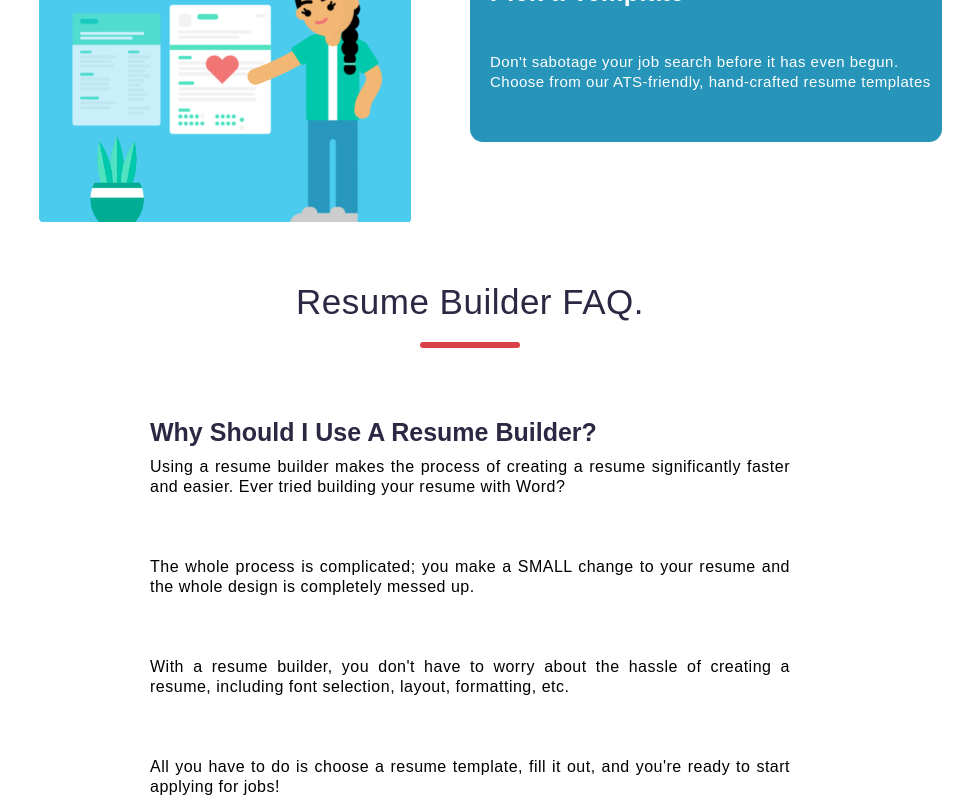
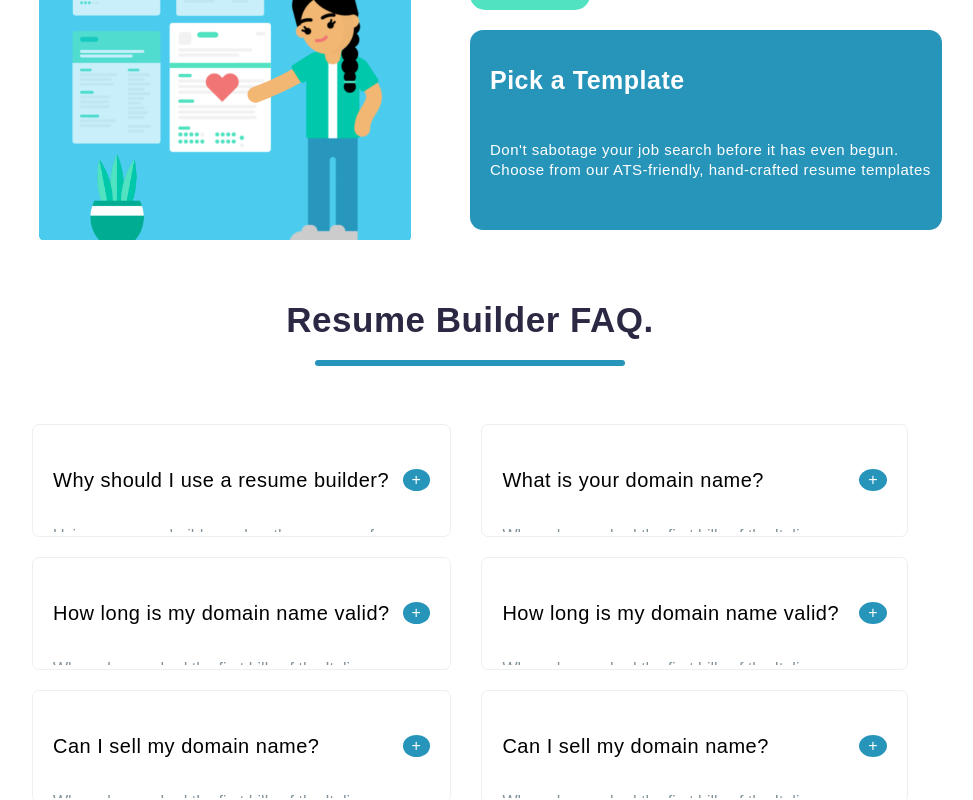
Before and after one commit to jkalavadiya/Resume-builder, a React (Create React App) app: page / in a window 1280 px wide. Shown: the part 2000-2800 px from the top of the page, without its empty margins (170-1143 px from the left). Built offline with nearby package versions, Linux system fonts and the light colour scheme.

Commit message:
UI changes: Navbar section, first section, remove element, second section, added faq section, footer section

```diff
--- a/public/index.html
+++ b/public/index.html
@@ -15,6 +15,7 @@
       user's mobile device or desktop. See https://developers.google.com/web/fundamentals/web-app-manifest/
     -->
     <link rel="manifest" href="%PUBLIC_URL%/manifest.json" />
+    <link rel="stylesheet" href="https://cdnjs.cloudflare.com/ajax/libs/font-awesome/4.7.0/css/font-awesome.min.css" />
     <!--
       Notice the use of %PUBLIC_URL% in the tags above.
       It will be replaced with the URL of the `public` folder during the build.
--- a/src/Login/login.css
+++ b/src/Login/login.css
@@ -20,7 +20,7 @@ h1 {
 }
 
 h2 {
-	text-align: center;
+	/* text-align: center; */
 }
 
 p {
--- a/src/features/home/home.js
+++ b/src/features/home/home.js
@@ -45,11 +45,11 @@ const Home = () => {
 
       {/* save resume section */}
 
-      <div className="saveresume-container">
+      {/* <div className="saveresume-container">
         <div className="saveresume-wrapper">
           <div>Save time with resume examples </div>
         </div>
-      </div>
+      </div> */}
       {/* <div className='career-path-conatiner'>
                     <div className='career-path'>
                         <h2>Resume Templates for Every Career Path.</h2>
@@ -185,7 +185,7 @@ const Home = () => {
           <p className="faq-p">Resume Builder FAQ.</p>
           <div className="underline "></div>
 
-          <div className="first-faq-content">
+          {/* <div className="first-faq-content">
             <h2 className="faq-p fsize">Why should I use a resume builder?</h2>
             <p className="f-25size mt-10">
               Using a resume builder makes the process of creating a resume
@@ -278,7 +278,57 @@ const Home = () => {
                 An extract with your professional profile or job objective
               </li>
             </ul>
-          </div>
+          </div> */}
+          <div className="faq-section">
+        <div className="faq-wraper">
+            <div className="faq-box">
+                   <button className="accordion"> <p>Why should I use a resume builder?</p></button>
+                   <div className="panel">
+                   Using a resume builder makes the process of creating a resume significantly faster and easier. Ever tried building your resume with Word? <br/>
+                   The whole process is complicated; you make a SMALL change to your resume and the whole design is completely messed up.<br/>
+                   With a resume builder, you don't have to worry about the hassle of  creating a resume, including font selection, layout, formatting, etc. <br/>
+                   All you have to do is choose a resume template, fill it out, and you're ready to start applying for jobs!
+                   </div>
+            </div>
+
+            <div className="faq-box">
+                <button className="accordion"><p>How long is my domain name valid? </p></button>
+                <div className="panel">
+                    When she reached the first hills of the Italic Mountains, she had a last view back on the skyline of her hometown Bookmarksgrove, the headline of Alphabet Village and the subline of her own road, the Line Lane. Pityful a rethoric question ran over her cheek, then she continued her way.
+                   </div>
+            </div>
+
+            <div className="faq-box">
+                <button className="accordion"><p>Can I sell my domain name?</p></button>
+                <div className="panel">
+                    When she reached the first hills of the Italic Mountains, she had a last view back on the skyline of her hometown Bookmarksgrove, the headline of Alphabet Village and the subline of her own road, the Line Lane. Pityful a rethoric question ran over her cheek, then she continued her way.
+                   </div>
+            </div>
+        </div>
+
+        <div className="faq-wraper-two">
+             <div className="faq-box">
+                    <button className="accordion"><p>What is your domain name?</p></button>
+                    <div className="panel">
+                        When she reached the first hills of the Italic Mountains, she had a last view back on the skyline of her hometown Bookmarksgrove, the headline of Alphabet Village and the subline of her own road, the Line Lane. Pityful a rethoric question ran over her cheek, then she continued her way.
+                       </div>
+            </div>
+
+            <div className="faq-box">
+               <button className="accordion"> <p>How long is my domain name valid? </p></button>
+               <div className="panel">
+                When she reached the first hills of the Italic Mountains, she had a last view back on the skyline of her hometown Bookmarksgrove, the headline of Alphabet Village and the subline of her own road, the Line Lane. Pityful a rethoric question ran over her cheek, then she continued her way.
+               </div>
+            </div>
+
+            <div className="faq-box">
+                <button className="accordion "><p>Can I sell my domain name?</p></button>
+                <div className="panel">
+                    When she reached the first hills of the Italic Mountains, she had a last view back on the skyline of her hometown Bookmarksgrove, the headline of Alphabet Village and the subline of her own road, the Line Lane. Pityful a rethoric question ran over her cheek, then she continued her way.
+                   </div>
+            </div>
+        </div>
+        </div>
         </div>
       </div>
     </>
--- a/src/hoc/layout/layout.css
+++ b/src/hoc/layout/layout.css
@@ -13,8 +13,9 @@ body{
     width: 100%;
     display: flex;
     justify-content: space-between;
-    border-bottom: 2px solid rgb(212, 209, 209);
+    /* border-bottom: 2px solid rgb(212, 209, 209); */
     /* box-shadow: 2px 2px 15px #e9e5e5; */
+    box-shadow: rgb(0 0 0 / 15%) 0px 3px 3px 0px;
 }
 
 .logo {
@@ -63,7 +64,7 @@ a:hover {
 
 .btn {
     display: inline-block;
-    margin: 25px;
+    margin: 20px 16px;
     border: none;
     background-color: white;
     text-align: center;
@@ -73,10 +74,12 @@ a:hover {
 }
 
 .button1 {
-    background-color:rgb(43 ,40, 67);
+    background-color: rgb(43 ,40, 67);
     border: 2px solid rgb(43 ,40, 67);
-    border-radius: 6px;
-    padding: 5px;
+    border-radius: 25px;
+    padding: 7px 9px;
+    font-size: 12px;
+    letter-spacing: 1.0px;
     color: white;
     font-weight: 600;
 }
@@ -87,9 +90,12 @@ a:hover {
 }
 
 .btn-sign {
-    border-radius: 4px;
+    border-radius: 25px;
+    font-size: 12px;
     background-color: white;
     color: black;
+    font-weight: 600;
+    letter-spacing: 1.0px;
 }
 
 .btn-sign:hover {
@@ -99,19 +105,23 @@ a:hover {
 
 
 .btn-get {
-    margin-top: 5px;
-    padding: 15px;
-    color: white;
-    background-color: rgb(43 ,40, 67);
-    border: none;
-    border-radius: 6px;
-    cursor: pointer;
+        margin-top: 5px;
+        padding: 15px;
+        color: white;
+        background-color: rgb(43 ,40, 67);
+        border: 4px solid transparent;
+        border-radius: 15px;
+        cursor: pointer;
+        font-size: 14px;
+        font-weight: 600;
+        letter-spacing: 1.0px;
 }
 
 .btn-get:hover {
     background-color: white;
     color: black;
-    border: 2px solid rgb(43 ,40, 67);
+    border: 4px solid rgb(43 ,40, 67);
+    border-radius: 15px;
 }
 
 .conatiner-wrapper{
@@ -125,10 +135,10 @@ a:hover {
 .text-wrapper {
     text-align: left;
     display: flex;
-    float: left;
+    /* float: left; */
     flex-direction: column;
     justify-content: center;
-    align-items: flex-start;
+    /* align-items: flex-start; */
     width:50%;
     margin-left: 50px;
 }
@@ -142,7 +152,10 @@ a:hover {
 
 .text-p {
     font-size: 20px;
-    letter-spacing: 1.5px;
+    /* letter-spacing: 1.5px; */
+    letter-spacing: 0.5px;
+    line-height: 2rem;
+    font-weight: 400;
 }
 
 .video-section {
@@ -162,12 +175,12 @@ a:hover {
 }
 
 .underline {
-    background-color:rgb(216,66,71);
+    background-color: rgb(39 148 186);
     border-radius: 3px;
-    width: 100px;
+    width: 310px;
     height: 6px;
     text-align: center;
-    margin: 0 auto;
+    margin: 3px auto;
 }
 
 .text-container {
@@ -201,7 +214,7 @@ a:hover {
     align-items: center;
     justify-content: center;
     text-align: center;
-    padding: 25px;
+    padding: 60px;
     font-size: 50px;
     font-weight: 800;
     color: white;
@@ -330,12 +343,14 @@ a:hover {
 }
 .footer-content{
     display: flex;
+    justify-content: space-evenly;
 }
 .faq-p{
     text-align: center;
     color: rgb(43 ,40, 67);
     font-size: 35px;
     text-transform: capitalize;
+    font-weight: 600;
 }
 .fsize{
     text-align: justify;
@@ -347,7 +362,7 @@ a:hover {
     justify-content: center;
 }
 .faq-content{
-    width:50%;
+    /* width:50%; */
 }
 .first-faq-content{
     display: flex;
@@ -367,19 +382,151 @@ a:hover {
     font-size: 40px;
 }
 .footersection1{
-    width:50%;
+    /* width:50%; */
 }
 .footersection2{
-    width: 30%;
+    /* width: 30%; */
 }
 .m-left{
-    margin-left:40px;
+    margin-left: 21px;
     margin-top: 30px;
 }
 .saveresume-wrapper{
     background-color:rgb(212, 209, 209);
 }
 
+/* footer  social links*/
+
+    .footer-links{
+        display: flex;
+    }
+    .footer-links li{
+        list-style: none;
+        padding: 0px 15px;
+    }
+    .footer-links li a{
+        position: relative;
+        display: flex;
+        justify-content: center;
+        align-items: center;
+        width: 30px;
+        height: 30px;
+        border-radius: 50%;
+        text-decoration: none;
+        transition: 0.5s;
+        font-size:16px;
+        color: white;
+    }
+
+    .footer-links li a::before{
+        content: '';
+        position: absolute;
+        top: 0;
+        Left: 0;
+        right: 0;
+        bottom: 0;
+        border-radius: 50%;
+        z-index: -1;
+        transition: 0.5s;
+    }
+    .footer-links li a:hover{
+        background: white;;
+    }
+    .footer-links li a:hover .fa-facebook::before{
+        color: #4267B2 !important;
+    }
+    .footer-links li a:hover .fa-google-plus::before{
+        color: #DB4437 !important;
+    }
+    .footer-links li a:hover .fa-linkedin::before{
+        color: #0077B5 !important;
+    }
+    .footer-links li a:hover .fa-instagram::before{
+        color: #C32AA3 !important;
+    }
+    .footer-links li a:hover .fa-twitter::before{
+        color: #1DA1F2 !important;
+    }
+    .footer-text{
+        padding-top: 20px;
+        font:13px 'Roboto-light',sans-serif;
+        color: #6D6D6D;
+    }
+
+/* footer  social links*/
+
+
+/* faq drop down css */
+
+.faq-section{
+    display: flex;
+    width: 100%;
+  }
+    .faq-wraper{
+      width: 100%;
+      padding-top: 55px;
+      padding-right: 24px;
+      padding-left: 202px;
+    }
+
+    .faq-wraper-two{
+      width: 100%;
+      padding-top: 55px;
+      padding-right: 202px;
+      padding-left: 6px;
+    }
+
+  .faq-box{
+    width: 100%;
+      margin: 0 auto;
+      display: flex;
+      flex-direction: column;
+      background: #fff;
+      border-radius: 7px;
+      border: 1px solid #edeff0;
+      padding: 4px 0px;
+      margin-bottom: 20px;
+  }
+
+  .faq-box .accordion p:after {
+    content: '\002B';
+    color: white;
+    background-color: #2794ba;
+    border-radius:50%;
+    padding:2px 9px;
+    float: right;
+    font-size: 16px;
+    margin-right: 20px;
+
+  }
+  .faq-box .panel{
+    padding: 5px 20px;
+    /* margin-top: 10px; */
+    font: 16px 'Poppins',Arial,sans-serif;;
+    color: #81919a;
+    background-color: white;
+    max-height: 0;
+    overflow: hidden;
+    transition: max-height 0.2s ease-out;
+  }
+  .faq-box .accordion{
+    width: 100%;
+    background-color: transparent;
+    border:none;
+    text-align:left ;
+    padding-top: 20px;
+  }
+  .faq-box .accordion :hover{
+    cursor: pointer;
+  }
+  .faq-box p{
+    font: 20px 'Poppins',Arial,sans-serif;
+    color: black;
+    font-weight: 400;
+    padding-left:20px ;
+  }
+
+/* faq drop down css */
 @media screen and (max-width:845px) {
     .ul-link {
         display: none;
--- a/src/index.css
+++ b/src/index.css
@@ -11,3 +11,19 @@ code {
   font-family: source-code-pro, Menlo, Monaco, Consolas, 'Courier New',
     monospace;
 }
+
+/* custom scrollbar css */
+::-webkit-scrollbar {
+  width: 7px;
+}
+
+/* Track */
+::-webkit-scrollbar-track {
+  background-color:#e9edf0;
+}
+
+/* Handle */
+::-webkit-scrollbar-thumb {
+  background: rgb(43 ,40, 67);
+}
+/* custom scrollbar css */
```
Also changed, not shown: src/hoc/layout/layout.js (+8 -2 lines).
